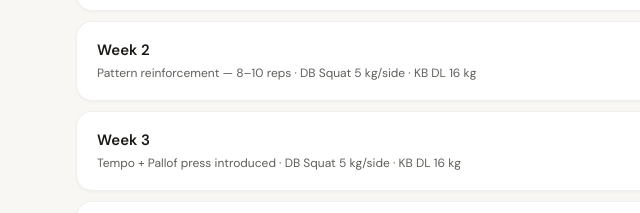
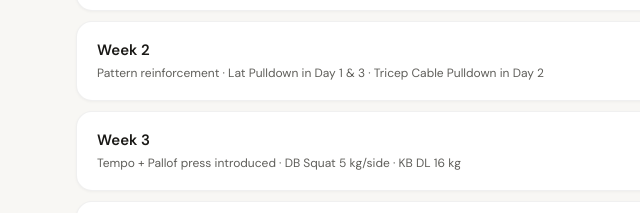
Before and after one commit to forgedperformance/joeylee, a plain HTML site: page index.html in a window 1280 px wide. Shown: the part 2834-3047 px from the top of the page, 46-686 px from the left. Drawn offline with Linux system fonts and the light colour scheme.

Commit message:
Add files via upload

```diff
--- a/index.html
+++ b/index.html
@@ -727,7 +727,7 @@ const phase1 = [
     ]
   },
   {
-    week:2, focus:"Pattern reinforcement — 8–10 reps · DB Squat 5 kg/side · KB DL 16 kg",
+    week:2, focus:"Pattern reinforcement · Lat Pulldown in Day 1 & 3 · Tricep Cable Pulldown in Day 2",
     days:[
       {
         name:"Day 1", tag:"Strength", tagClass:"tag-strength", focus:"Lower body — squat volume",
@@ -736,7 +736,8 @@ const phase1 = [
           {badge:"C", badgeClass:"badge-compound", name:"DB Squat", load:"5 kg/side", sets:"3 × 8–10", note:"Maintain upright torso, elbows up if front rack. Focus on form over reps.", tag:"Compound focus"},
           {badge:"B", badgeClass:"badge-bw", name:"Step-Up (BW)", load:"BW", sets:"3 × 8–10 each", note:"Use 40–50 cm step. Drives glute and quad. Mimics functional carry.", tag:""},
           {badge:"1", badgeClass:"badge-kb", name:"KB Deadlift", load:"16 kg", sets:"3 × 8–10", note:"Same weight, clean reps. Dial in hip hinge — bar path straight.", tag:"KB focus"},
-          {badge:"2", badgeClass:"badge-acc", name:"Single-Leg Glute Bridge", load:"BW", sets:"3 × 8–10 each", note:"Hip stability, increases glute demand.", tag:""}
+          {badge:"2", badgeClass:"badge-acc", name:"Glute Bridge", load:"BW", sets:"3 × 8–10 each", note:"Hip stability, increases glute demand.", tag:""},
+          {badge:"3", badgeClass:"badge-acc", name:"Lat Pulldown", load:"20 kg", sets:"3 × 8", note:"Pull elbows down and in — not back. Counters round shoulder. Progress to 22.5–25 kg as form allows.", tag:""}
         ],
         core:"Dead bug 3×12 + Posterior pelvic tilt 3×15 + Bird dog 3×12",
         cooldown:"Hip flexor 90s + pigeon pose 60s each",
@@ -749,7 +750,8 @@ const phase1 = [
           {badge:"C", badgeClass:"badge-compound", name:"DB Shoulder Press", load:"5 kg each", sets:"3 × 8–10", note:"Seated or standing. Core braced — no lumbar arch. Full overhead extension.", tag:"Compound focus"},
           {badge:"B", badgeClass:"badge-bw", name:"Incline or Full Push-Up", load:"BW", sets:"3 × 8–10", note:"Controlled descent — quality over quantity.", tag:""},
           {badge:"1", badgeClass:"badge-acc", name:"DB Single-Arm Row", load:"5 kg", sets:"3 × 8–10 each", note:"Left arm extra attention — lean mass correction.", tag:""},
-          {badge:"2", badgeClass:"badge-acc", name:"Face Pull (band)", load:"Light band", sets:"3 × 8–10", note:"Rear delt + external rotation. Posture essential.", tag:""}
+          {badge:"2", badgeClass:"badge-acc", name:"Tricep Cable Pulldown", load:"5 kg", sets:"3 × 10", note:"Straight bar or rope. Elbows locked at sides — only forearm moves. Progress to 7.5 kg max.", tag:""},
+          {badge:"3", badgeClass:"badge-acc", name:"Face Pull (band)", load:"Light band", sets:"3 × 8–10", note:"Rear delt + external rotation. Posture essential.", tag:""}
         ],
         core:"Hollow body 3×25s + Dead bug 3×12",
         cooldown:"Doorway pec stretch 90s + thoracic foam roller 2 min",
@@ -762,7 +764,8 @@ const phase1 = [
           {badge:"C", badgeClass:"badge-kb", name:"KB Deadlift", load:"16 kg", sets:"3 × 8–10", note:"Slow 3 sec descent. No rounding. Quality over volume.", tag:"KB focus"},
           {badge:"B", badgeClass:"badge-bw", name:"Reverse Lunge + Knee Drive", load:"BW", sets:"3 × 8–10 each", note:"Hip flexor stretch + functional carry pattern.", tag:""},
           {badge:"1", badgeClass:"badge-acc", name:"DB Farmer Carry", load:"5 kg each", sets:"3 × 20 m", note:"Trap + grip + core. Mimics carrying children.", tag:""},
-          {badge:"2", badgeClass:"badge-acc", name:"Wall Sit", load:"BW", sets:"3 × 30s", note:"Quad endurance, knee tracking drill.", tag:""}
+          {badge:"2", badgeClass:"badge-acc", name:"Wall Sit", load:"BW", sets:"3 × 30s", note:"Quad endurance, knee tracking drill.", tag:""},
+          {badge:"3", badgeClass:"badge-acc", name:"Lat Pulldown", load:"20 kg", sets:"3 × 8", note:"Second lat pulldown of the week — reinforces scapular depression and counters round shoulder. Progress to 22.5–25 kg as form allows.", tag:""}
         ],
         core:"Pallof press band 3×12 each + Posterior pelvic tilt 3×15",
         cooldown:"Hamstring + hip flexor 90s each + child's pose",
```
